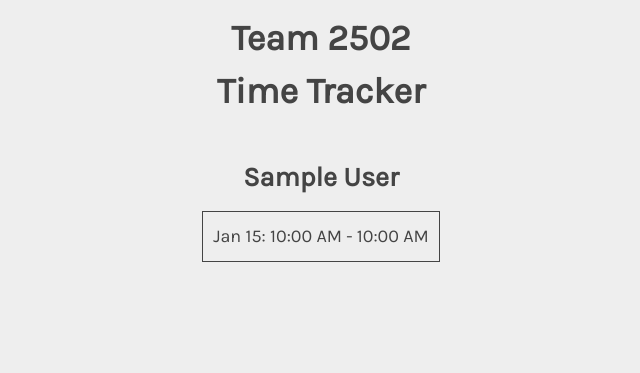
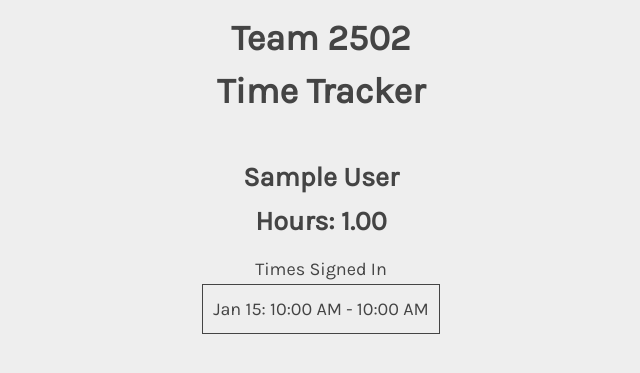
Before and after one commit to Team-2502/WebTimeTracker2, a Django app: a page that uses members/templates/members/member_detail.html in a window 1280 px wide. Shown: the top 373 px of the page, without its empty margins (319-959 px from the left). Run offline with Django 3.2, Linux system fonts and the light colour scheme; tables that the repository leaves empty hold one stand-in row (values such as "Sample post").

Commit message:
UI improvements for member_detail page

```diff
--- a/members/templates/members/member_detail.html
+++ b/members/templates/members/member_detail.html
@@ -16,9 +16,11 @@
         <h1>Time Tracker</h1>
         <br>
         <h2>{{ member }}</h2>
+        <h2>Hours: {{ member.num_hours }}</h2>
     </header>
 
     <table>
+    <caption>Times Signed In</caption>
         {% for appearance in member.appearance_set.all reversed %}
             <tr>
                 <td> {{ appearance}} </td>
```
